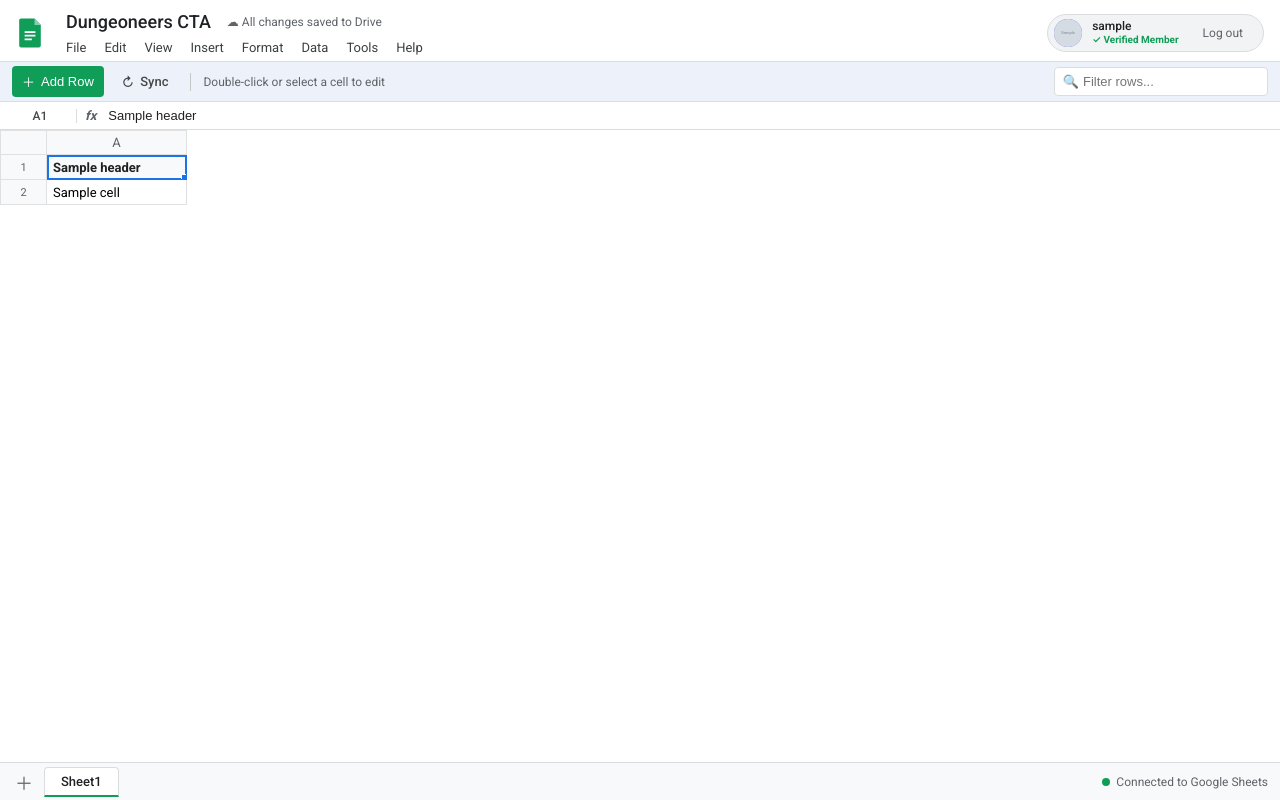
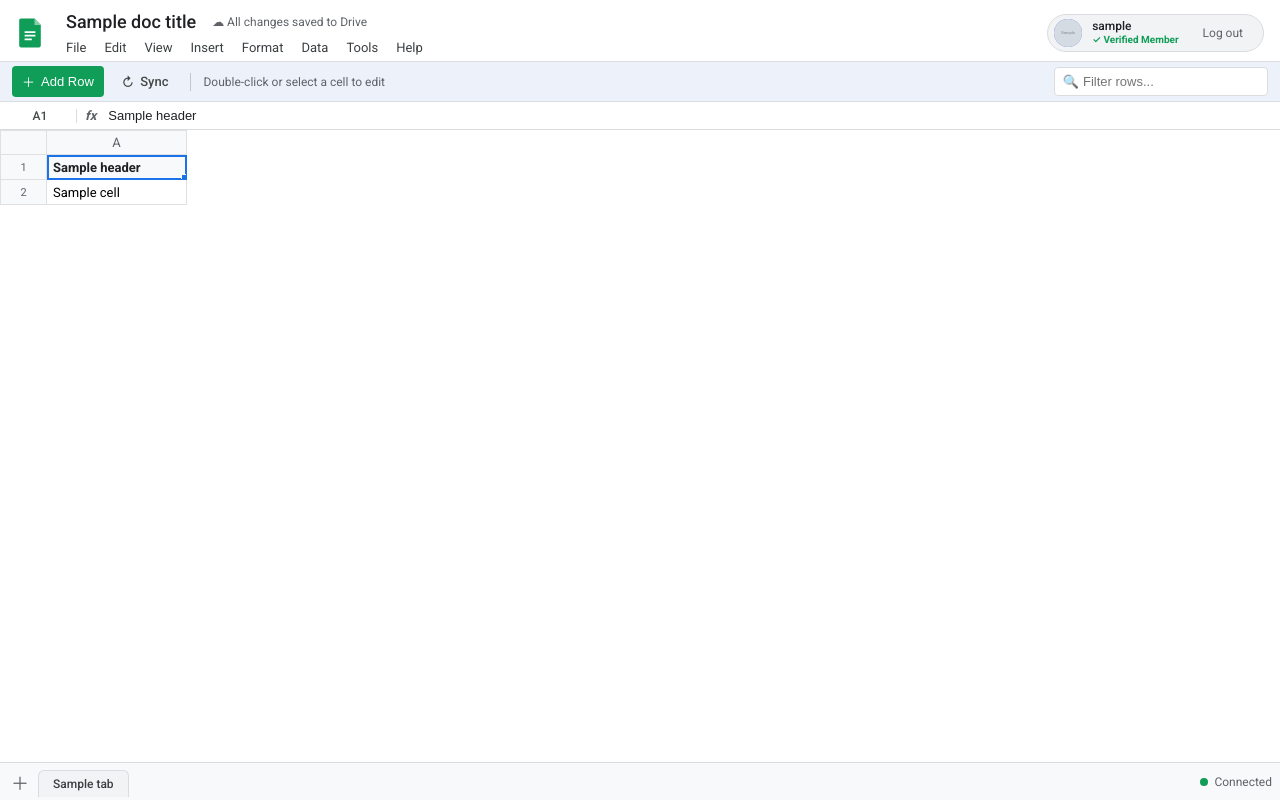
Before and after one commit to DarkSun2003/upgraded-potato, a Django app: template gatekeeper/templates/dashboard/sheet.html in a window 1280 px wide. Run offline with Django 5.2, Linux system fonts and the light colour scheme; the template is opened without the code that fills it: most values are stand-ins (such as "Sample title", 1, 10 or a date in 2020); grey boxes marked "Sample" are stand-in pictures; some web fonts are replaced.

Commit message:
Add full multi-tab / worksheet support with Google Sheets tab bar and GID routing

```diff
--- a/gatekeeper/templates/dashboard/sheet.html
+++ b/gatekeeper/templates/dashboard/sheet.html
@@ -420,23 +420,51 @@
         background: #f8f9fa;
         border-top: 1px solid #dadce0;
         height: 38px;
-        padding: 0 12px;
-        gap: 8px;
+        padding: 0 8px;
+        gap: 6px;
         font-size: 13px;
+        overflow: hidden;
+      }
+
+      .tabs-scroll-container {
+        display: flex;
+        align-items: center;
+        gap: 4px;
+        overflow-x: auto;
+        white-space: nowrap;
+        scrollbar-width: thin;
+        flex: 1;
+        padding-top: 4px;
       }
 
       .sheet-tab-btn {
-        display: flex;
+        display: inline-flex;
         align-items: center;
         gap: 6px;
+        background: #f1f3f4;
+        padding: 6px 14px;
+        border-radius: 6px 6px 0 0;
+        border: 1px solid #dadce0;
+        border-bottom: none;
+        font-weight: 500;
+        color: #3c4043;
+        text-decoration: none;
+        cursor: pointer;
+        font-size: 12px;
+        transition: all 0.15s;
+        flex-shrink: 0;
+      }
+
+      .sheet-tab-btn:hover {
+        background: #e8eaed;
+        color: #202124;
+      }
+
+      .sheet-tab-btn.active {
         background: #ffffff;
-        padding: 6px 16px;
-        border-radius: 4px 4px 0 0;
-        border: 1px solid #dadce0;
-        border-bottom: 2px solid var(--sheets-green);
-        font-weight: 500;
-        color: #202124;
-        cursor: pointer;
+        color: var(--sheets-green);
+        border-bottom: 3px solid var(--sheets-green);
+        font-weight: 600;
       }
 
       .sheet-tab-plus {
@@ -575,7 +603,7 @@
 
         <div class="sheets-doc-details">
           <div class="sheets-title-row">
-            <span class="sheets-doc-title">Dungeoneers CTA</span>
+            <span class="sheets-doc-title">{{ doc_title }}</span>
             <div class="sheets-save-status">
               <span id="saveStatusText">☁ All changes saved to Drive</span>
             </div>
@@ -615,7 +643,7 @@
       <button class="toolbar-btn toolbar-btn-primary" onclick="openAddRowModal()">
         <span>＋</span> Add Row
       </button>
-      <a href="?refresh=1" class="toolbar-btn" title="Refresh records from Google Sheets">
+      <a href="?refresh=1{% if active_tab_id %}&gid={{ active_tab_id }}{% endif %}" class="toolbar-btn" title="Refresh records from Google Sheets">
         <span>↻</span> Sync
       </a>
       <div class="toolbar-divider"></div>
@@ -685,12 +713,24 @@
     <!-- Bottom Tab Bar -->
     <div class="sheets-bottom-tabs">
       <div class="sheet-tab-plus" onclick="openAddRowModal()" title="Add Row">＋</div>
-      <div class="sheet-tab-btn">
-        <span>Sheet1</span>
+      <div class="tabs-scroll-container">
+        {% for tab in tabs %}
+        <a
+          href="?gid={{ tab.id }}"
+          class="sheet-tab-btn {% if tab.active %}active{% endif %}"
+          title="{{ tab.title }}"
+        >
+          <span>{{ tab.title }}</span>
+        </a>
+        {% empty %}
+        <div class="sheet-tab-btn active">
+          <span>Sheet1</span>
+        </div>
+        {% endfor %}
       </div>
       <div class="sheets-status-pill">
         <span class="pulse-dot"></span>
-        <span>Connected to Google Sheets</span>
+        <span>Connected</span>
       </div>
     </div>
 
@@ -716,6 +756,7 @@
 
     <script>
       let currentSelectedCell = null;
+      const activeGid = "{{ active_tab_id }}";
 
       // Assign column letters (A, B, C, D...) to table header
       function assignColumnLetters() {
@@ -857,7 +898,7 @@
               'Content-Type': 'application/json',
               'X-CSRFToken': getCsrfToken(),
             },
-            body: JSON.stringify({ row: parseInt(row), col: parseInt(col), value: newVal })
+            body: JSON.stringify({ row: parseInt(row), col: parseInt(col), value: newVal, gid: activeGid })
           });
 
           const data = await res.json();
@@ -939,7 +980,7 @@
               'Content-Type': 'application/json',
               'X-CSRFToken': getCsrfToken(),
             },
-            body: JSON.stringify({ values: values })
+            body: JSON.stringify({ values: values, gid: activeGid })
           });
 
           const data = await res.json();
```
Also changed, not shown: gatekeeper/services.py (+90 -32 lines), gatekeeper/tests.py (+10 -4 lines), gatekeeper/views.py (+21 -6 lines).
